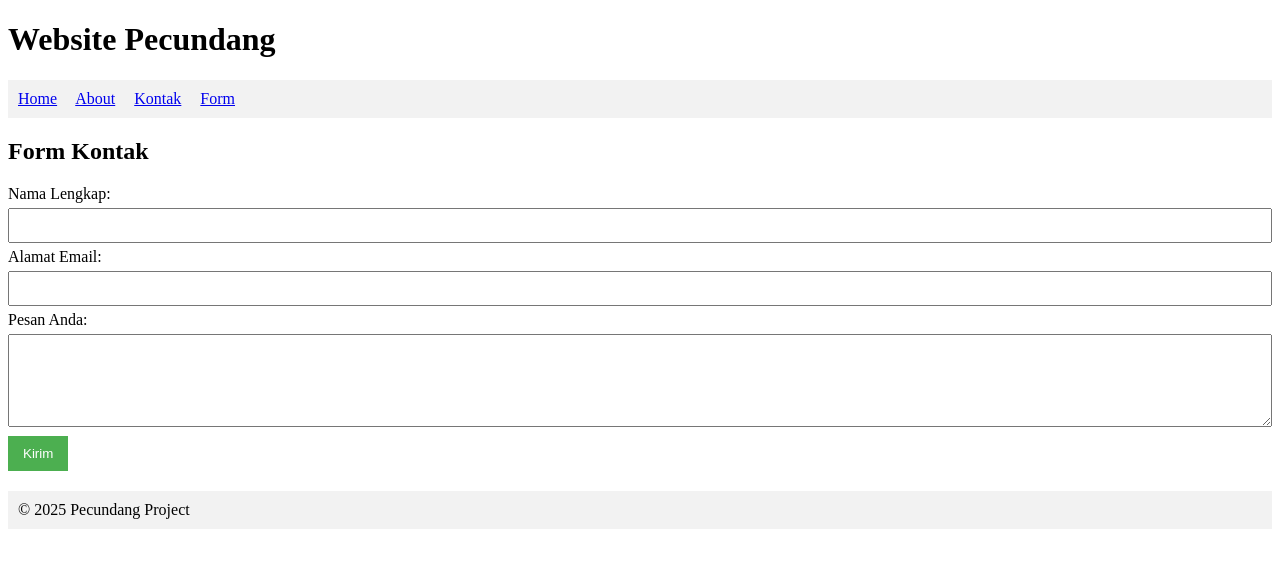
After one commit to muharifs/bootcamp-adrenaline, a Django app: page /contact/ in a window 1280 px wide. The commit adds this page. Shown: the top 568 px of the page. Run offline with Django 5.2, Linux system fonts and the light colour scheme.

Commit message:
validation form no db

```diff
--- /dev/null
+++ b/main/forms.py
@@ -0,0 +1,16 @@
+from django import forms
+
+class ContactForm(forms.Form):
+    nama = forms.CharField(
+        label='Nama Lengkap',
+        max_length=100,
+        widget=forms.TextInput(attrs={'class': 'form-control'})
+    )
+    email = forms.EmailField(
+        label='Alamat Email',
+        widget=forms.EmailInput(attrs={'class': 'form-control'})
+    )
+    pesan = forms.CharField(
+        label='Pesan Anda',
+        widget=forms.Textarea(attrs={'class': 'form-control', 'rows': 5})
+    )
--- a/main/templates/main/base.html
+++ b/main/templates/main/base.html
@@ -9,6 +9,26 @@
         nav a { margin-right: 15px; }
         .content { padding: 20px; }
         footer { margin-top: 20px; padding: 10px; background: #f2f2f2; }
+
+        .form-control {
+            width: 100%;
+            padding: 8px;
+            margin: 5px 0;
+            box-sizing: border-box;
+        }
+        .errorlist {
+            color: red;
+            list-style: none;
+            padding: 0;
+        }
+        .btn {
+            background-color: #4CAF50;
+            color: white;
+            padding: 10px 15px;
+            border: none;
+            cursor: pointer;
+        }
+
     </style>
 </head>
 <body>
@@ -19,6 +39,7 @@
         <a href="/">Home</a>
         <a href="/about">About</a>
         <a href="/profile/pecundang">Kontak</a>
+        <a href="/contact">Form</a>
     </nav>
 
     <main>
--- /dev/null
+++ b/main/templates/main/contact.html
@@ -0,0 +1,32 @@
+{% extends 'main/base.html' %}
+
+{% block content %}
+<div class="container mt-5">
+    <h2>Form Kontak</h2>
+    <form method="post">
+        {% csrf_token %}
+
+        {{ form.non_field_errors }}
+
+        <div class="mb-3">
+            {{ form.nama.label_tag }}
+            {{ form.nama }}
+            {{ form.nama.errors }}
+        </div>
+
+        <div class="mb-3">
+            {{ form.email.label_tag }}
+            {{ form.email }}
+            {{ form.email.errors }}
+        </div>
+
+        <div class="mb-3">
+            {{ form.pesan.label_tag }}
+            {{ form.pesan }}
+            {{ form.pesan.errors }}
+        </div>
+
+        <button type="submit" class="btn btn-primary">Kirim</button>
+    </form>
+</div>
+{% endblock %}
--- a/main/urls.py
+++ b/main/urls.py
@@ -5,4 +5,6 @@ urlpatterns = [
     path('', views.index, name='index'),
     path('about/', views.about, name='about'),
     path('profile/<str:username>/', views.profile, name='profile'),  # URL dengan parameter
+    path('contact/', views.contact_view, name='contact'),
+    path('success/', views.success_view, name='success_page'),
 ]
--- a/main/views.py
+++ b/main/views.py
@@ -1,4 +1,5 @@
-from django.shortcuts import render
+from django.shortcuts import redirect, render
+from .forms import ContactForm
 
 # Create your views here.
 from django.http import HttpResponse
@@ -21,3 +22,22 @@ def profile(request, username):
         'judul': 'Halaman Profile'
     }
     return render(request, 'main/profile.html', context)
+
+def contact_view(request):
+    if request.method == 'POST':
+        form = ContactForm(request.POST)
+        if form.is_valid():
+            # Proses data disini (contoh simpan ke database atau kirim email)
+            nama = form.cleaned_data['nama']
+            email = form.cleaned_data['email']
+            pesan = form.cleaned_data['pesan']
+
+            # Redirect setelah sukses
+            return redirect('success_page')
+    else:
+        form = ContactForm()
+
+    return render(request, 'main/contact.html', {'form': form})
+
+def success_view(request):
+    return render(request, 'main/success.html')
```
Also changed, not shown: main/templates/main/success.html (added, +8 -0 lines).
